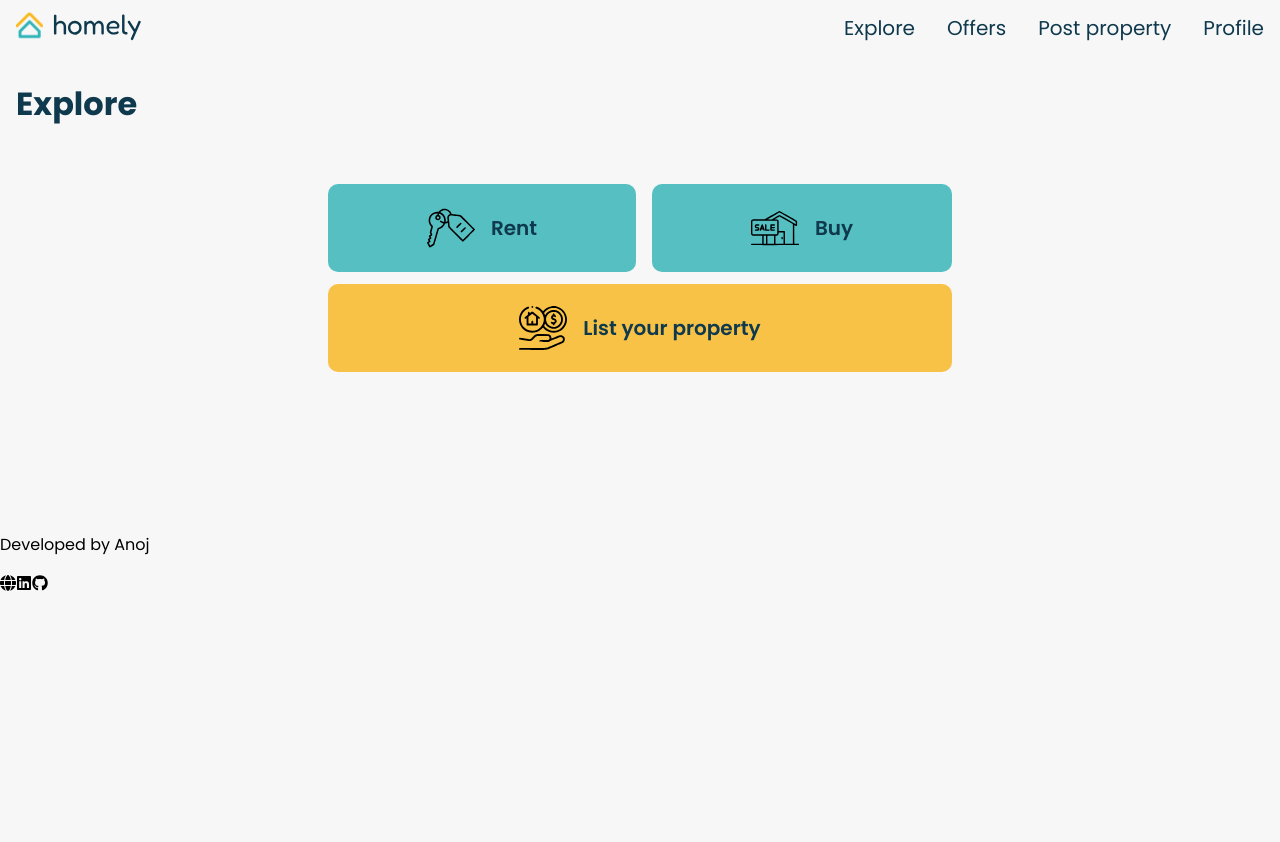
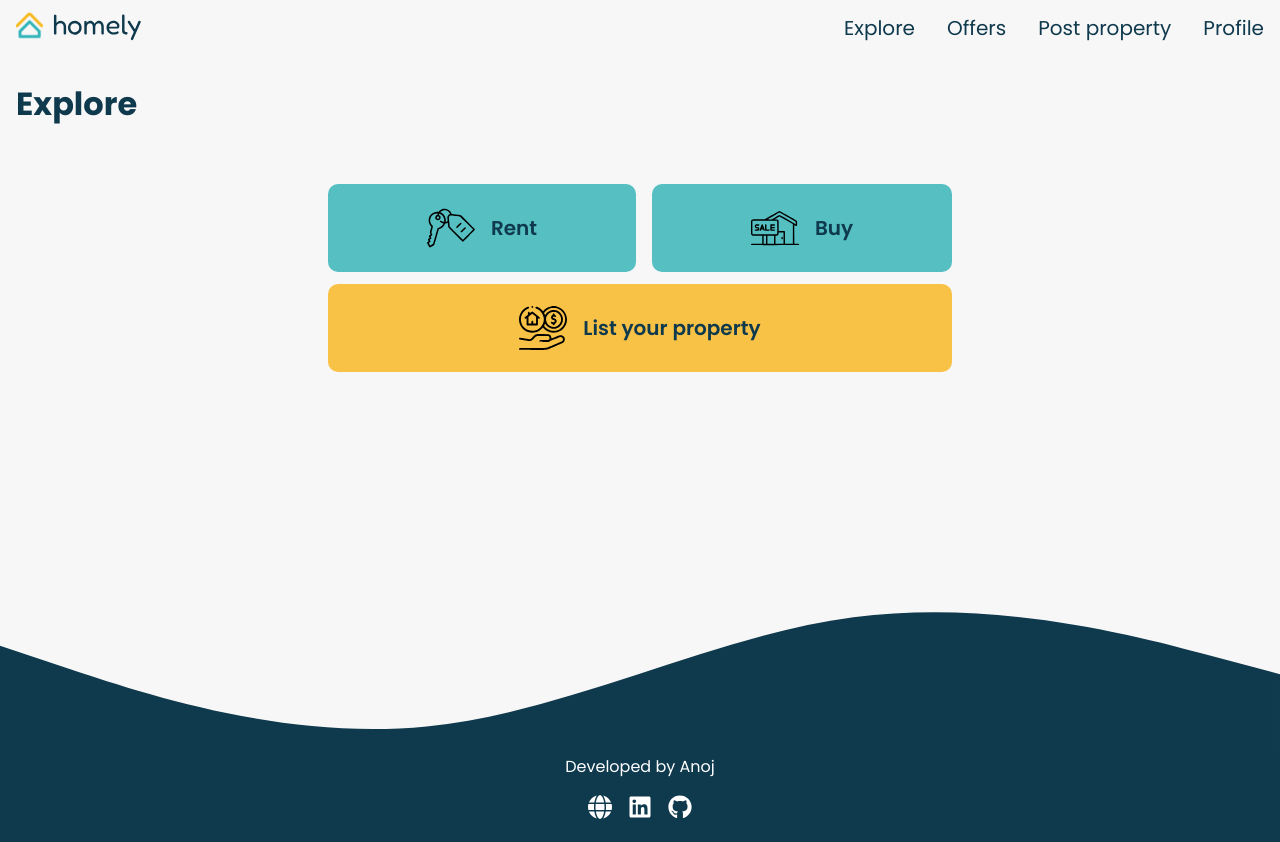
Before and after one commit to anoj-kt/homely, a React (Create React App) app: page / in a window 1280 px wide. Before the commit the page ends 800 px from the top, so only its background shows below. Built offline with nearby package versions, Linux system fonts and the light colour scheme; no server answers; the database is empty.

Commit message:
Add wave to footer

```diff
--- a/src/components/Footer.jsx
+++ b/src/components/Footer.jsx
@@ -1,17 +1,22 @@
 import globeIcon from '../assets/svg/globe.svg';
 import linkedInIcon from '../assets/svg/linkedin.svg';
 import githubIcon from '../assets/svg/github.svg';
+import footerWave from '../assets/svg/footer-wave.svg'
 
 function Footer() {
   return (
-    <div>
-        <p>Developed by Anoj</p>
-        <div>
-            <img src={globeIcon} alt="Anoj website" className="footer__icon" />
-            <img src={linkedInIcon} alt="Anoj website" className="footer__icon" />
-            <img src={githubIcon} alt="Anoj website" className="footer__icon" />
+    <footer>
+        <svg xmlns="http://www.w3.org/2000/svg" viewBox="0 0 1440 250"><path fill="#0F394D" fill-opacity="1" d="M0,128L80,154.7C160,181,320,235,480,218.7C640,203,800,117,960,96C1120,75,1280,117,1360,138.7L1440,160L1440,320L1360,320C1280,320,1120,320,960,320C800,320,640,320,480,320C320,320,160,320,80,320L0,320Z"></path></svg>
+        <div className="footer__content">
+          <p>Developed by Anoj</p>
+          <div className="footer__icons">
+              <a href="https://anoj-kt.github.io/anojkrishna" target="blank"><img src={globeIcon} alt="Anoj website" className="footer__icon" /></a>
+              <a href="https://www.linkedin.com/in/anojkrishna" target="blank"><img src={linkedInIcon} alt="Anoj website" className="footer__icon" /></a>
+              <a href="https://github.com/anoj-kt" target="blank"><img src={githubIcon} alt="Anoj website" className="footer__icon" /></a>
+          </div>
         </div>
-    </div>
+
+    </footer>
   )
 }
 
--- a/src/index.css
+++ b/src/index.css
@@ -1247,7 +1247,33 @@ li {
 }
 
 /* =========================FOOTER========================= */
+footer {
+  text-align: center;
+  display: flex;
+  flex-direction: column;
+  color: white;
+  width: 100%;
+  overflow: hidden;
+}
+
+.footer__content {
+  background-color: var(--main-darkblue);
+  text-align: center;
+}
+
+.footer__content p{
+  margin: 0;
+}
+
+.footer__icons {
+  display: flex;
+  justify-content: center;
+  margin: 1rem auto;
+}
+
 .footer__icon {
-  width: 1rem;
-  height: 1rem;
+  width: 1.5rem;
+  height: 1.5rem;
+  margin: 0 0.5rem;
+  filter: brightness(0) invert(1);
 }
```
Also changed, not shown: src/assets/svg/footer-wave.svg (added).
